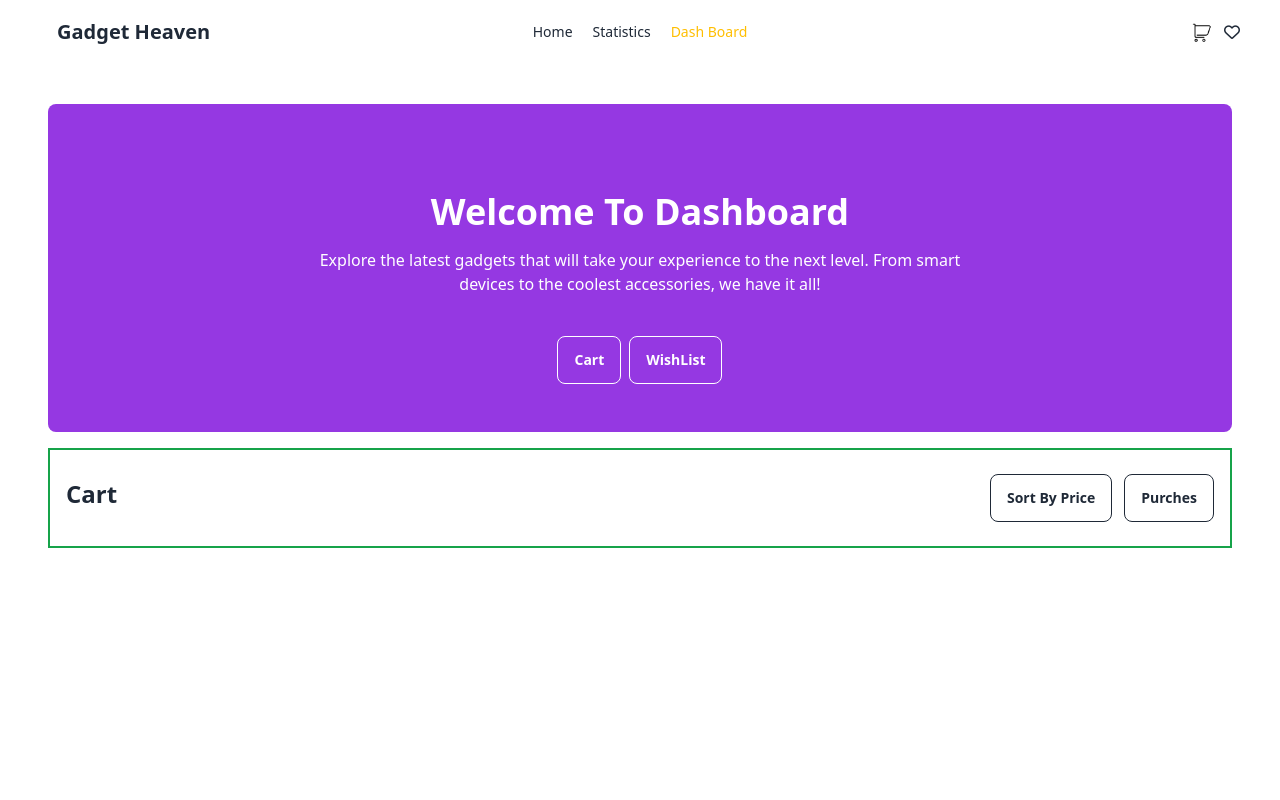
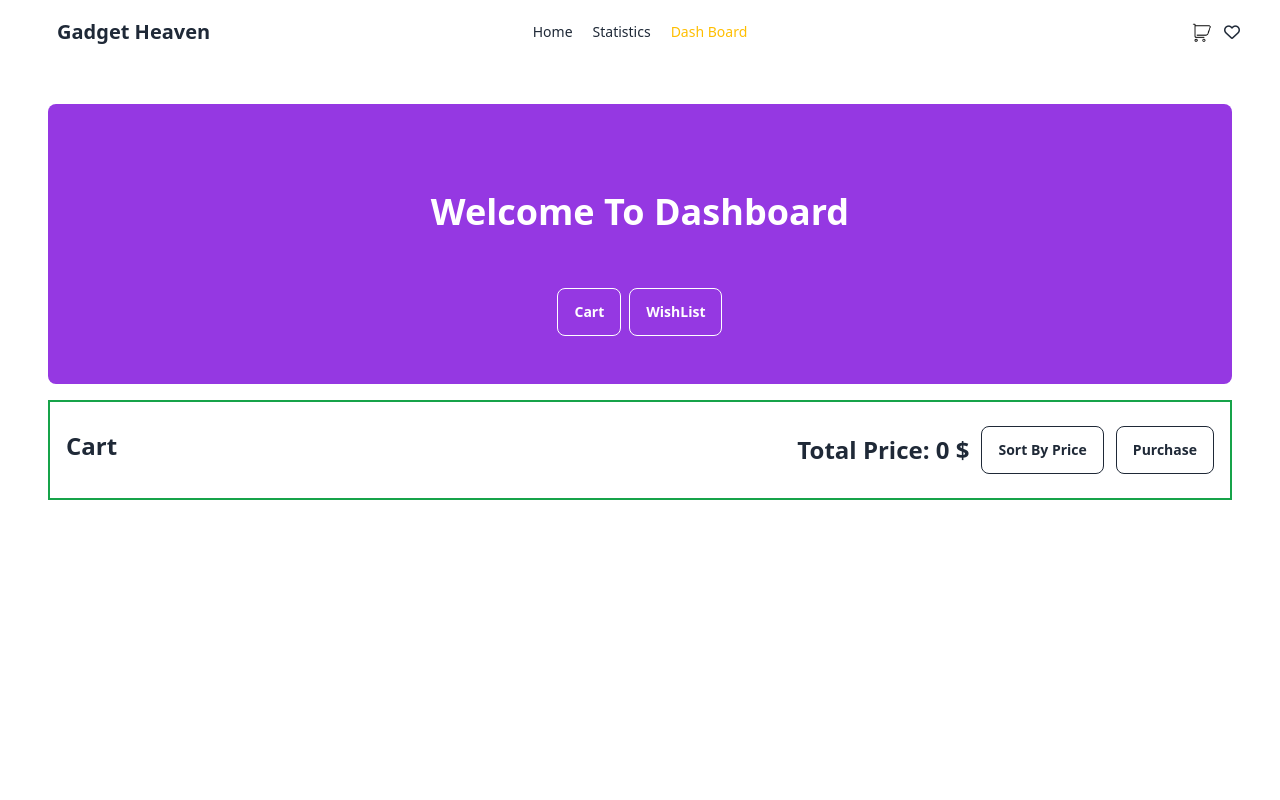
Before and after one commit to programming-hero-web-course-4/b10a8-gadget-heaven-Tonmoy-1, a React (Vite) app: page /dashboard in a window 1280 px wide. Shown: the top 800 px of the page. Built offline with nearby package versions, Linux system fonts and the light colour scheme.

Commit message:
dashboard huge functionality almost done

```diff
--- a/src/Pages/Dashboard.jsx
+++ b/src/Pages/Dashboard.jsx
@@ -1,23 +1,50 @@
 import { useEffect, useState } from "react";
+import { useNavigate } from "react-router-dom";
 import BannerHeading from "../Components/BannerHeading";
 import DashboardCard from "../Components/DashboardCard";
 import { getProducts, getWishlistProducts } from "../Utilitys";
+import modalImage from "../assets/Group.png";
 
 const Dashboard = () => {
   const [products, setProducts] = useState([]);
   const [wishlists, setWishlists] = useState([]);
   const [view, setView] = useState("Cart");
-  // const [price, setPrice] = useState(0);
+  const [numbers, setNumbers] = useState([]);
+  const [winumbers, setWiNumbers] = useState([]);
 
+  const navigate = useNavigate();
+
+  // Fetch products when component mounts
   useEffect(() => {
     const favorites = getProducts();
     setProducts(favorites);
-    // const cartPrice = favorites.map((item) => item.price);
   }, []);
 
-  // sorting
+  // Calculate the sum of product prices for Cart
+  useEffect(() => {
+    const allCartPrice = [...products].map((item) => item.price);
+    setNumbers(allCartPrice);
+  }, [products]);
+
+  const sum = numbers.reduce(
+    (accumulator, currentValue) => accumulator + currentValue,
+    0
+  );
+
+  // Calculate the sum of wishlist prices
+  useEffect(() => {
+    const allCartPrice = [...wishlists].map((item) => item.price);
+    setWiNumbers(allCartPrice);
+  }, [wishlists]);
+
+  const sum2 = winumbers.reduce(
+    (accumulator, currentValue) => accumulator + currentValue,
+    0
+  );
+
+  // Sort products by price
   const handleSort = (sortBy) => {
-    if (sortBy == "price") {
+    if (sortBy === "price") {
       const sorted = [...products].sort((a, b) => b.price - a.price);
       setProducts(sorted);
     } else {
@@ -25,13 +52,26 @@ const Dashboard = () => {
     }
   };
 
+  // Fetch wishlist products when component mounts
   useEffect(() => {
     const wishproduct = getWishlistProducts();
     setWishlists(wishproduct);
   }, []);
 
+  // Handle view switch (Cart / WishList)
   const handleButton = (name) => {
     setView(name);
+  };
+
+  // Clear products from local storage and reset state
+  const clearLocalStorage = () => {
+    localStorage.removeItem("product");
+    setProducts([]);
+  };
+
+  // Navigate to home page
+  const clickHandler = () => {
+    navigate("/");
   };
 
   return (
@@ -40,7 +80,7 @@ const Dashboard = () => {
         <div className="w-8/12 text-center mx-auto p-12">
           <BannerHeading
             title={"Welcome To Dashboard"}
-            descripsion={
+            description={
               "Explore the latest gadgets that will take your experience to the next level. From smart devices to the coolest accessories, we have it all!"
             }
           />
@@ -58,13 +98,14 @@ const Dashboard = () => {
           </button>
         </div>
       </div>
+
       <div className="w-full flex justify-between mx-auto mt-4 h-[100px] border-2 border-green-600">
         <div className="text-2xl mt-3 items-center justify-center font-bold p-4">
           {view}
         </div>
         <div className="flex gap-3 items-center text-2xl font-bold p-4">
-          <div></div>
-          {/* sort by price btn */}
+          <div>Total Price: {view === "Cart" ? sum : sum2} $</div>
+          {/* Sort by price button */}
           <div>
             <button
               onClick={() => handleSort("price")}
@@ -74,7 +115,12 @@ const Dashboard = () => {
             </button>
           </div>
           <div>
-            <button className="btn btn-outline">Purches</button>
+            <button
+              onClick={() => document.getElementById("modu").showModal()}
+              className="btn btn-outline"
+            >
+              Purchase
+            </button>
           </div>
         </div>
       </div>
@@ -90,6 +136,34 @@ const Dashboard = () => {
             ))
           : null}
       </div>
+
+      {/* Modal */}
+      <dialog id="modu" className="modal modal-bottom sm:modal-middle">
+        <div className="modal-box">
+          <div className="text-center flex flex-col gap-2 p-3">
+            <div className="flex items-center justify-center text-center">
+              <img src={modalImage} alt="" />
+            </div>
+            <h3 className="font-bold text-lg">Payment Successfully!!</h3>
+            <hr />
+            <p className="py-4">Thanks for Purchasing</p>
+            <p>Total Price: {view === "Cart" ? sum : sum2} $</p>
+          </div>
+          <div className="modal-action items-center">
+            <form method="dialog">
+              <button
+                onClick={() => {
+                  clearLocalStorage();
+                  clickHandler();
+                }}
+                className="btn"
+              >
+                Close
+              </button>
+            </form>
+          </div>
+        </div>
+      </dialog>
     </div>
   );
 };
--- a/src/Pages/ProductDetails.jsx
+++ b/src/Pages/ProductDetails.jsx
@@ -1,3 +1,4 @@
+/* eslint-disable no-unused-vars */
 import { useEffect, useState } from "react";
 import { useLoaderData, useParams } from "react-router-dom";
 import BannerHeading from "../Components/BannerHeading";
```
